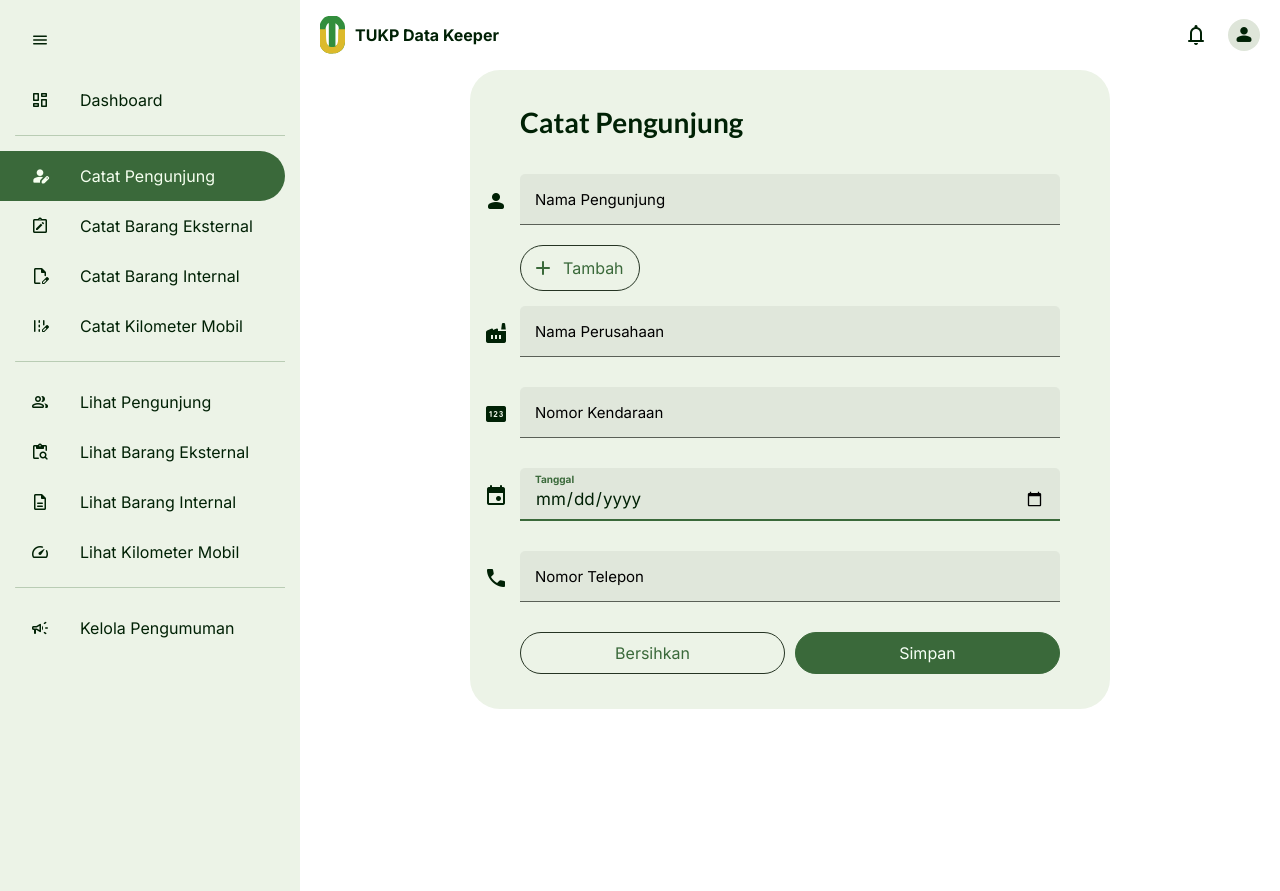
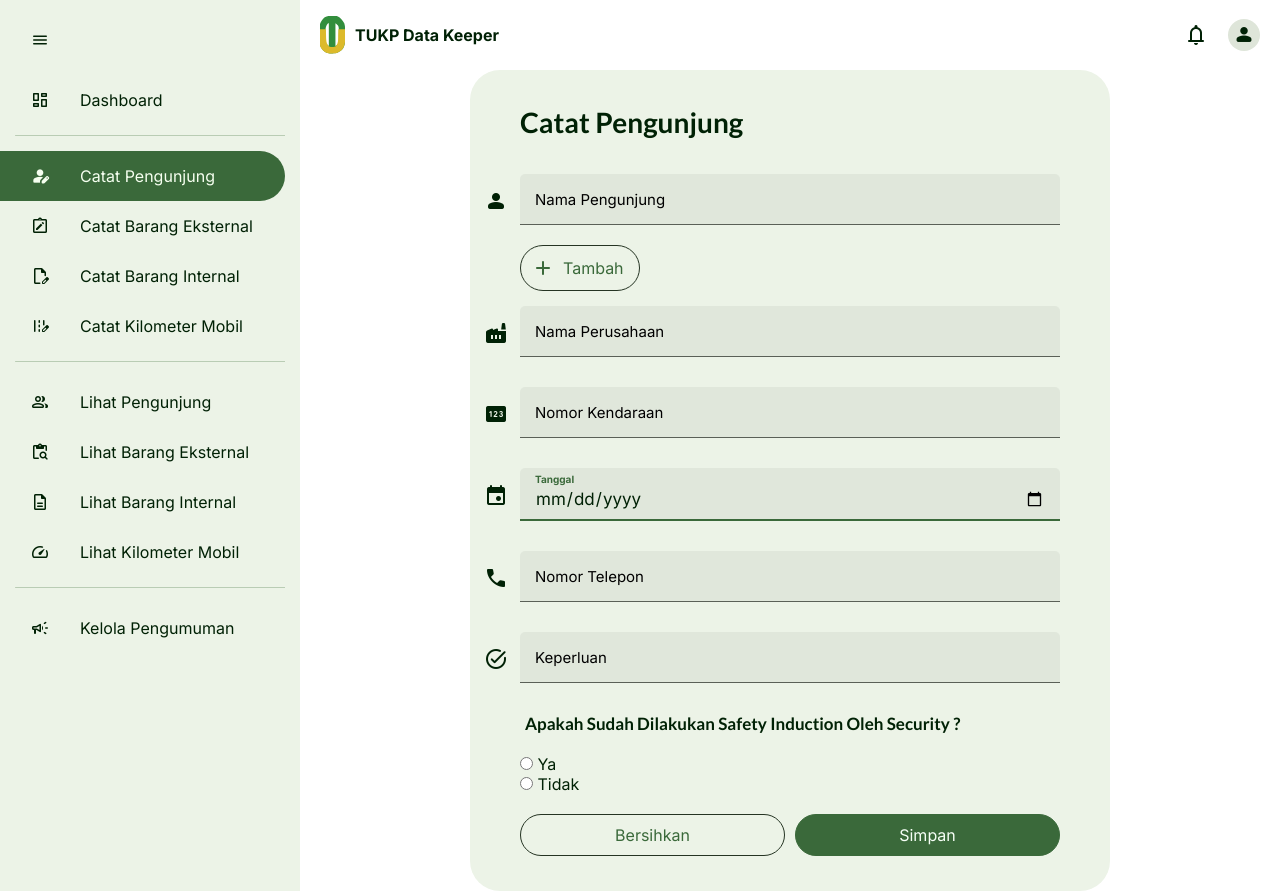
Before and after one commit to fatahillah2606/tukp-datakeeper, a PHP site: page /pages/catat/catat-pengunjung.php in a window 1280 px wide. Run offline with PHP 8.4, Linux system fonts and the light colour scheme; a user stored in the database is signed in; data that the repository does not hold is empty.

Commit message:
Menambahkan opsi radio pada data pengunjung (dalam proses)

```diff
--- a/assets/css/style-dark.css
+++ b/assets/css/style-dark.css
@@ -324,6 +324,9 @@
 [data-theme="dark"] .formulir .multi-field .field-icon {
   color: #f6fff0;
 }
+[data-theme="dark"] .formulir .form-radio label {
+  color: #f6fff0;
+}
 
 /* Field error */
 [data-theme="dark"] .formulir .form-field.error {
--- a/assets/css/style.css
+++ b/assets/css/style.css
@@ -663,6 +663,9 @@ body {
   left: calc(100% + 12px);
   cursor: pointer;
 }
+.formulir .form-radio label {
+  color: #002105;
+}
 .formulir .tambah {
   display: flex;
   width: 120px;
--- a/pages/catat/catat-pengunjung.php
+++ b/pages/catat/catat-pengunjung.php
@@ -113,6 +113,36 @@ require $_SERVER['DOCUMENT_ROOT'] . '/includes/login-info.php';
                 <span class="supporting-text">Supporting text</span>
                 <span class="material-symbols-rounded field-icon">call</span>
               </div>
+              <div class="form-field">
+                <label for="keperluan">Keperluan</label>
+                <input type="text" id="keperluan" name="keperluan" required />
+                <span class="material-symbols-rounded field-error">error</span>
+                <span class="supporting-text">Supporting text</span>
+                <span class="material-symbols-rounded field-icon"
+                  >task_alt</span
+                >
+              </div>
+              <h2>Apakah Sudah Dilakukan Safety Induction Oleh Security ?</h2>
+              <div class="form-radio">
+                <input
+                  type="radio"
+                  id="ya"
+                  name="safety_induction"
+                  value="Ya"
+                  required
+                />
+                <label for="ya">Ya</label>
+              </div>
+              <div class="form-radio" style="margin-bottom: 20px">
+                <input
+                  type="radio"
+                  id="tidak"
+                  name="safety_induction"
+                  value="Tidak"
+                  required
+                />
+                <label for="tidak">Tidak</label>
+              </div>
               <div class="tombol-aksi">
                 <button type="reset" id="reset">Bersihkan</button>
                 <button
@@ -144,7 +174,7 @@ require $_SERVER['DOCUMENT_ROOT'] . '/includes/login-info.php';
         let kolomIsian = formulir.querySelectorAll(
           "input[required]:not([disabled]), select[required]"
         );
-        let textField = formulir.querySelectorAll(".form-field");
+        let textField = formulir.querySelectorAll(".form-field, .form-radio");
 
         // Cek jika ada kolom yg kosong
         kolomIsian.forEach((element) => {
@@ -152,6 +182,11 @@ require $_SERVER['DOCUMENT_ROOT'] . '/includes/login-info.php';
             adaYangKosong = true;
             let elemenKosong = element.parentElement;
             tampilkanError(elemenKosong, "Wajib diisi");
+          }
+
+          // untuk radio button
+          if (element.type == "radio") {
+            // code here
           }
         });
 
```
Also changed, not shown: 1 other file.
